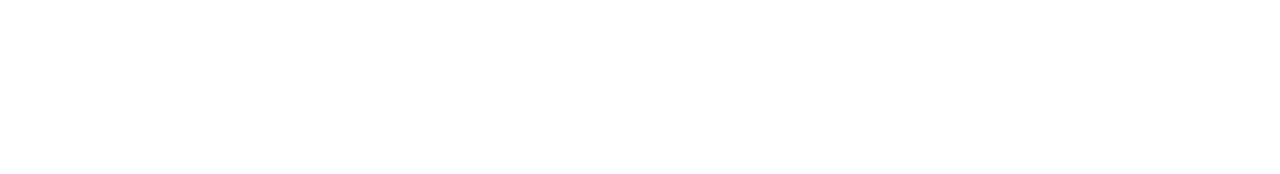
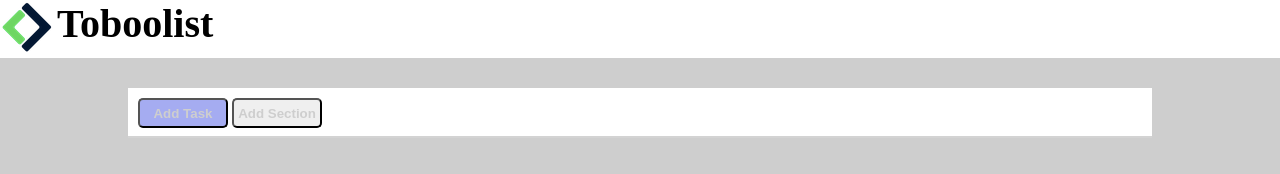
Before and after one commit to Chicco80/html-css-toboolist, a plain HTML site: page index.html in a window 1280 px wide. Drawn offline with Linux system fonts and the light colour scheme.

Commit message:
fine header

```diff
--- a/css/style.css
+++ b/css/style.css
@@ -4,6 +4,38 @@
     padding:0;
     box-sizing: border-box;
 }
-header{
+
+body{
+    background-color: #cecece;
 
 }
+
+header{
+    width: 100%;
+    background-color: white;
+}
+h1{
+    display: inline-block;
+    vertical-align: top;
+    font-size: 40px;
+}
+/* fine header */
+
+main{
+    background-color: white;
+    margin: 30px auto;
+    width: 80%;
+    height:50px ;
+    padding: 10px;
+    border-bottom: 2px solid lightgrey;
+}
+button{
+    width: 90px;
+    height: 30px;
+    border-radius: 5px;
+    font-weight: bold;
+    color: #cecece;
+}
+.blue{
+    background-color: rgb(165, 172, 241);
+}
--- a/index.html
+++ b/index.html
@@ -1,21 +1,24 @@
 <!DOCTYPE html>
 <html lang="en">
   <head>
-    <meta charset="UTF-8">
-    <meta http-equiv="X-UA-Compatible" content="IE=edge">
-    <meta name="viewport" content="width=device-width, initial-scale=1.0">
+    <meta charset="UTF-8" />
+    <meta http-equiv="X-UA-Compatible" content="IE=edge" />
+    <meta name="viewport" content="width=device-width, initial-scale=1.0" />
     <title>Todoolist</title>
-    <link rel="stylesheet" href="css/style.css">
+    <link rel="stylesheet" href="css/style.css" />
   </head>
   <body>
     <header>
       <!-- logo -->
-
+      <img src="img/logo copia.png" alt="logo boolean" />
+      <h1>Toboolist</h1>
       <!-- /logo -->
     </header>
-
+    <main>
       <nav>
         <!-- tasti navigazione -->
+        <button class="blue">Add Task</button>
+        <button>Add Section</button>
 
         <!--/tasti navigazione -->
       </nav>
@@ -31,6 +34,6 @@
 
         <!--/ upcoming-->
       </section>
-
+    </main>
   </body>
 </html>
```
Lines whose indentation alone changed are shown as unchanged.
